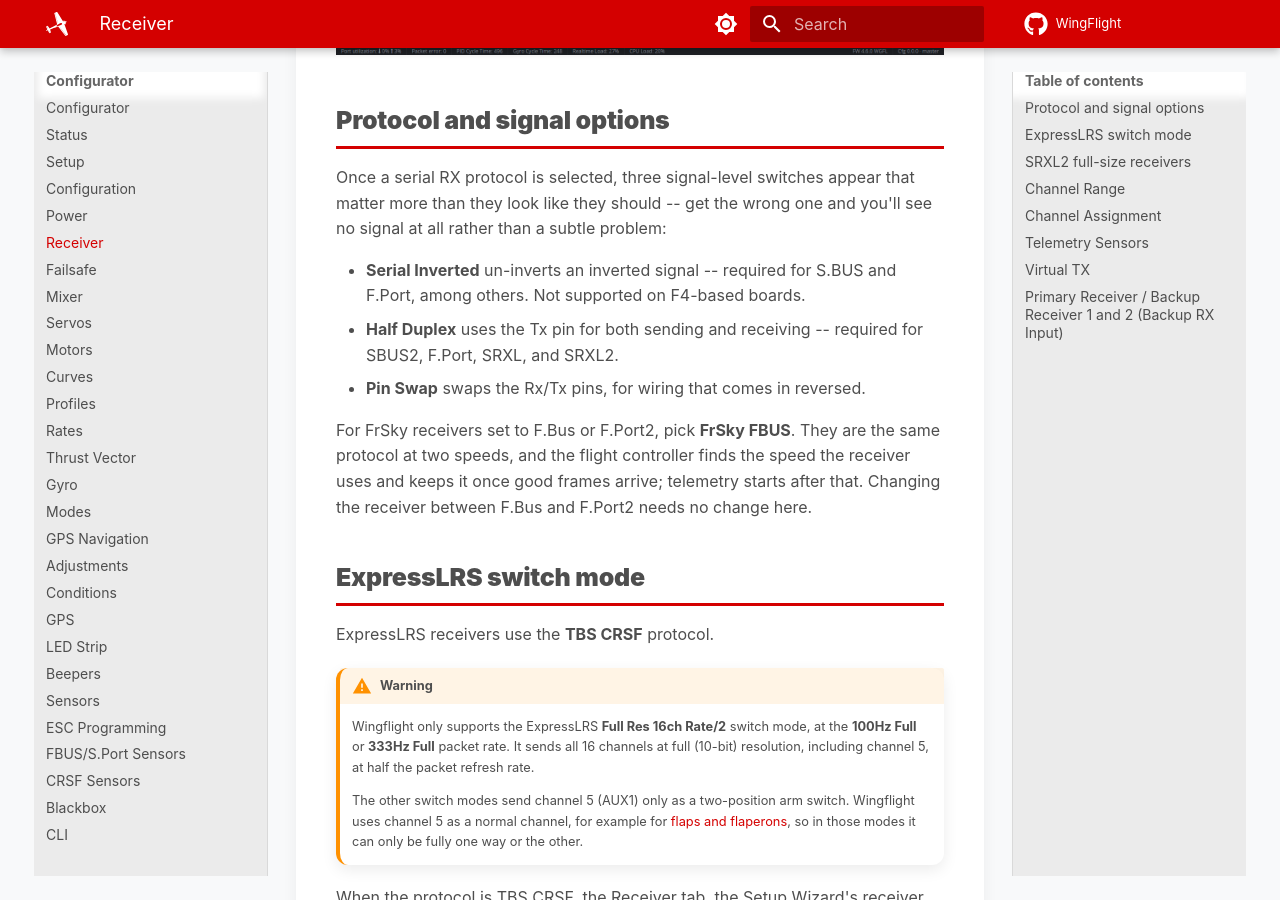
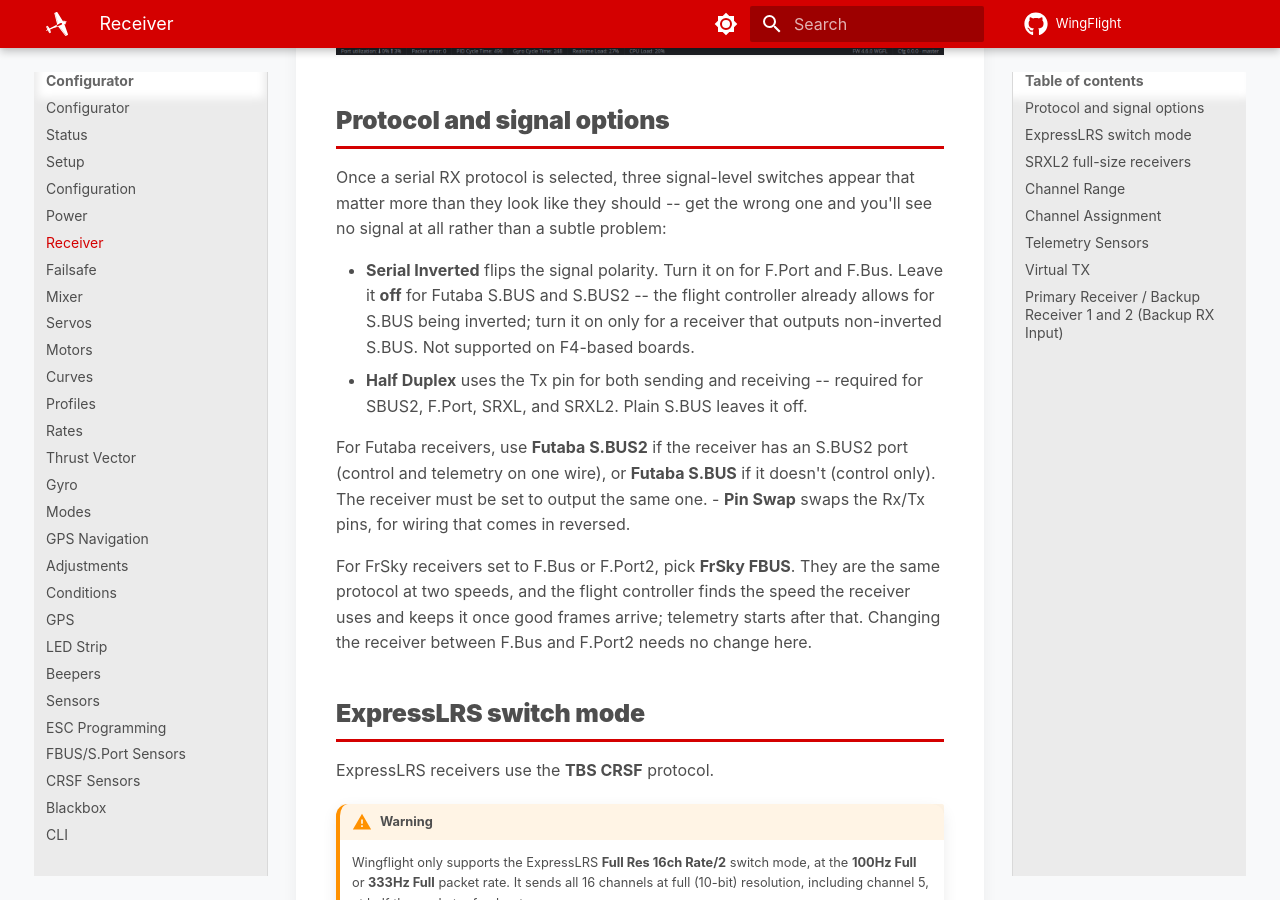
Before and after one commit to WingFlight/wingflight-docs, an MkDocs documentation site: the page built from docs/configurator/tabs/receiver.md, in a window 1280 px wide and 900 px high, scrolled down 663 px. Built offline with MkDocs 1.6.1 and Material for MkDocs 9.7.7, drawn with Linux system fonts in a browser that asks for light colours.

Commit message:
Docs: Futaba SBUS vs SBUS2, Inverted off
Use S.BUS2 or S.BUS depending on the receiver model, and leave
Inverted off for Futaba receivers. The firmware already applies
SBUS's native inversion; serialrx_inverted un-inverts it, so turning
it on stops a normal Futaba receiver from working.

Co-Authored-By: Claude Opus 5.5 <noreply@anthropic.com>

```diff
--- a/docs/configurator/tabs/receiver.md
+++ b/docs/configurator/tabs/receiver.md
@@ -12,10 +12,17 @@ Once a serial RX protocol is selected, three signal-level switches appear
 that matter more than they look like they should -- get the wrong one and
 you'll see no signal at all rather than a subtle problem:
 
-- **Serial Inverted** un-inverts an inverted signal -- required for S.BUS
-  and F.Port, among others. Not supported on F4-based boards.
+- **Serial Inverted** flips the signal polarity. Turn it on for F.Port
+  and F.Bus. Leave it **off** for Futaba S.BUS and S.BUS2 -- the flight
+  controller already allows for S.BUS being inverted; turn it on only for
+  a receiver that outputs non-inverted S.BUS. Not supported on F4-based
+  boards.
 - **Half Duplex** uses the Tx pin for both sending and receiving -- required
-  for SBUS2, F.Port, SRXL, and SRXL2.
+  for SBUS2, F.Port, SRXL, and SRXL2. Plain S.BUS leaves it off.
+
+For Futaba receivers, use **Futaba S.BUS2** if the receiver has an S.BUS2
+port (control and telemetry on one wire), or **Futaba S.BUS** if it doesn't
+(control only). The receiver must be set to output the same one.
 - **Pin Swap** swaps the Rx/Tx pins, for wiring that comes in reversed.
 
 For FrSky receivers set to F.Bus or F.Port2, pick **FrSky FBUS**. They are
```
Also changed, not shown: docs/reference/telemetry.md (+2 -0 lines).
